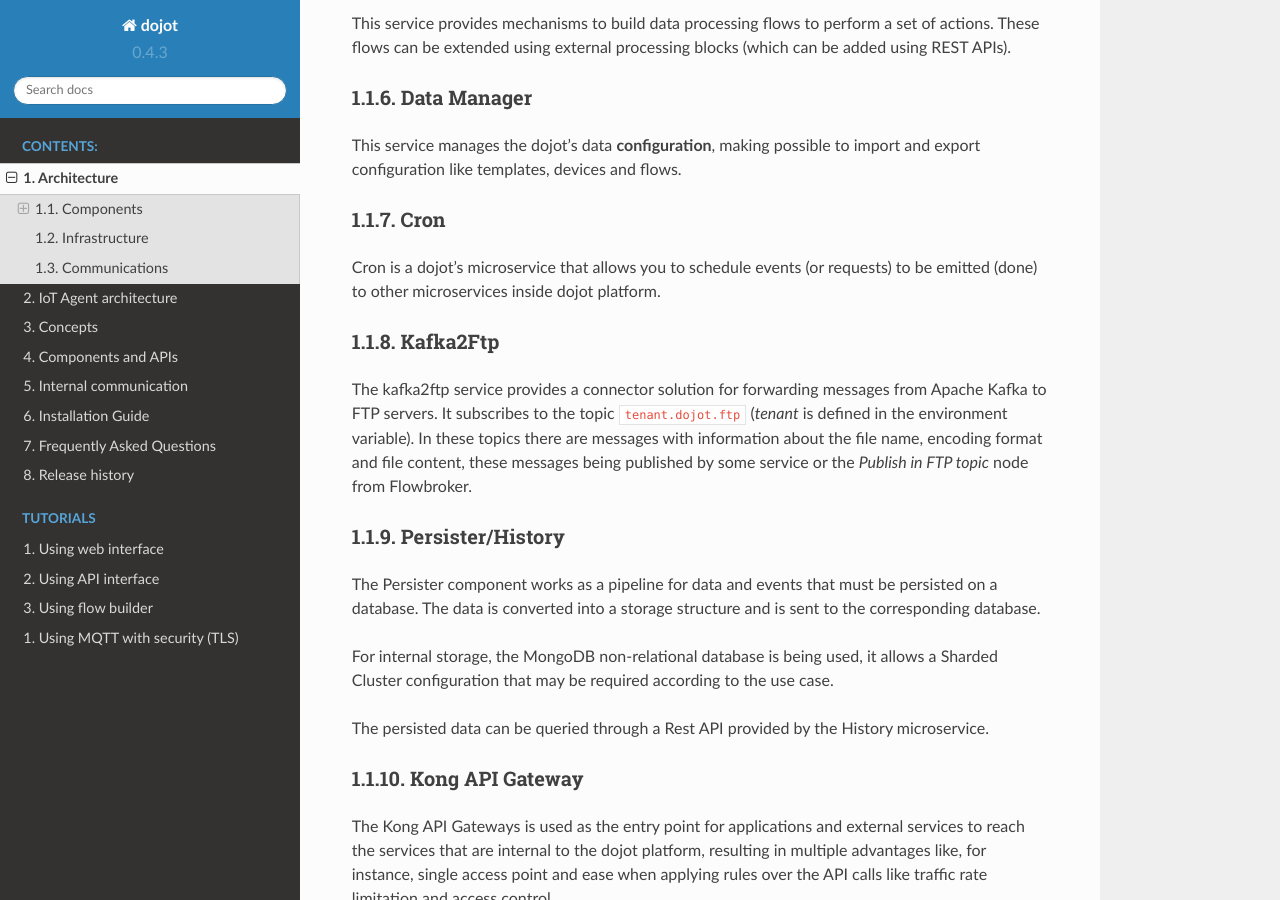
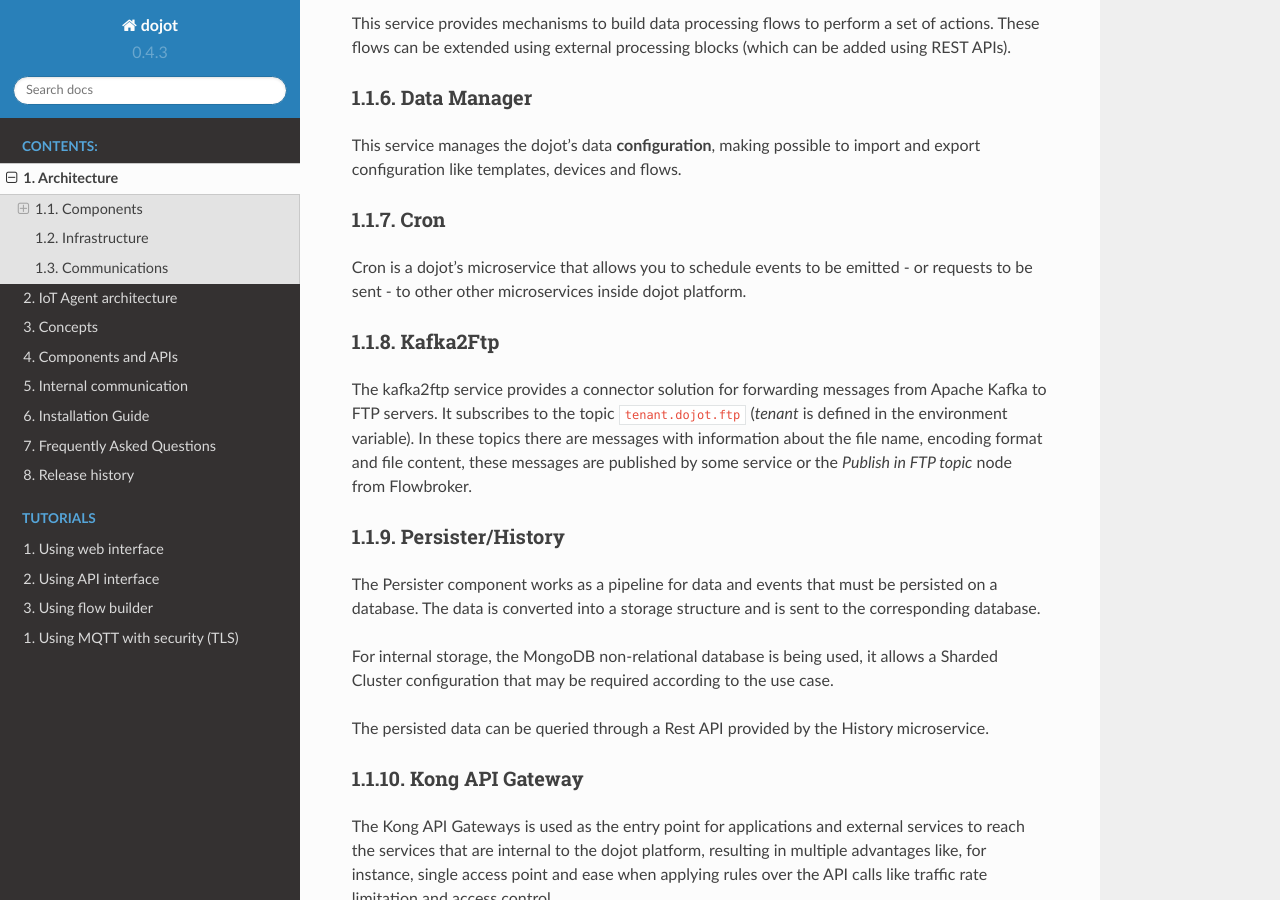
Before and after one commit to dojot/docs, a Sphinx documentation site: the page built from source/architecture.rst, in a window 1280 px wide and 900 px high, scrolled down 3287 px. Built offline with Sphinx 7.4.7 and the Read the Docs theme 2.0.0, drawn with Linux system fonts in a browser that asks for light colours.

Commit message:
more fixes from review

```diff
--- a/source/architecture.rst
+++ b/source/architecture.rst
@@ -136,8 +136,7 @@
 Cron
 ****
 
-Cron is a dojot's microservice that allows you to schedule events (or requests) to
-be emitted (done) to other microservices inside dojot platform.
+Cron is a dojot's microservice that  allows you to schedule events to be emitted - or requests to be sent - to other other microservices inside dojot platform.
 
 
 Kafka2Ftp
@@ -149,7 +148,7 @@
 (*tenant* is defined in the environment variable).
 In these topics there are messages with information about the file name,
 encoding format and file content,
-these messages being published by some service or
+these messages are published by some service or
 the `Publish in FTP topic` node from Flowbroker.
 
 
```
Also changed, not shown: 2 other files.
